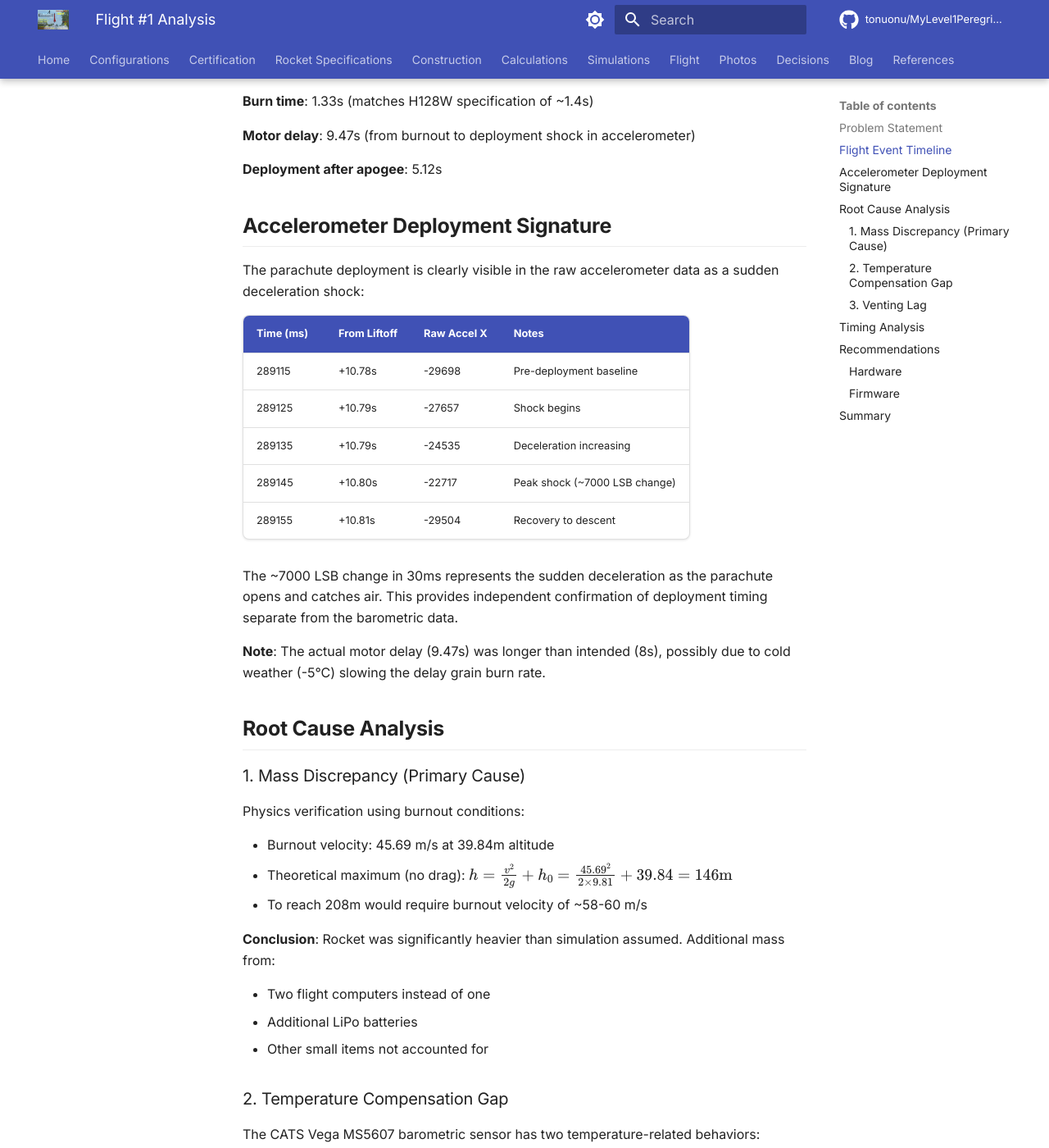
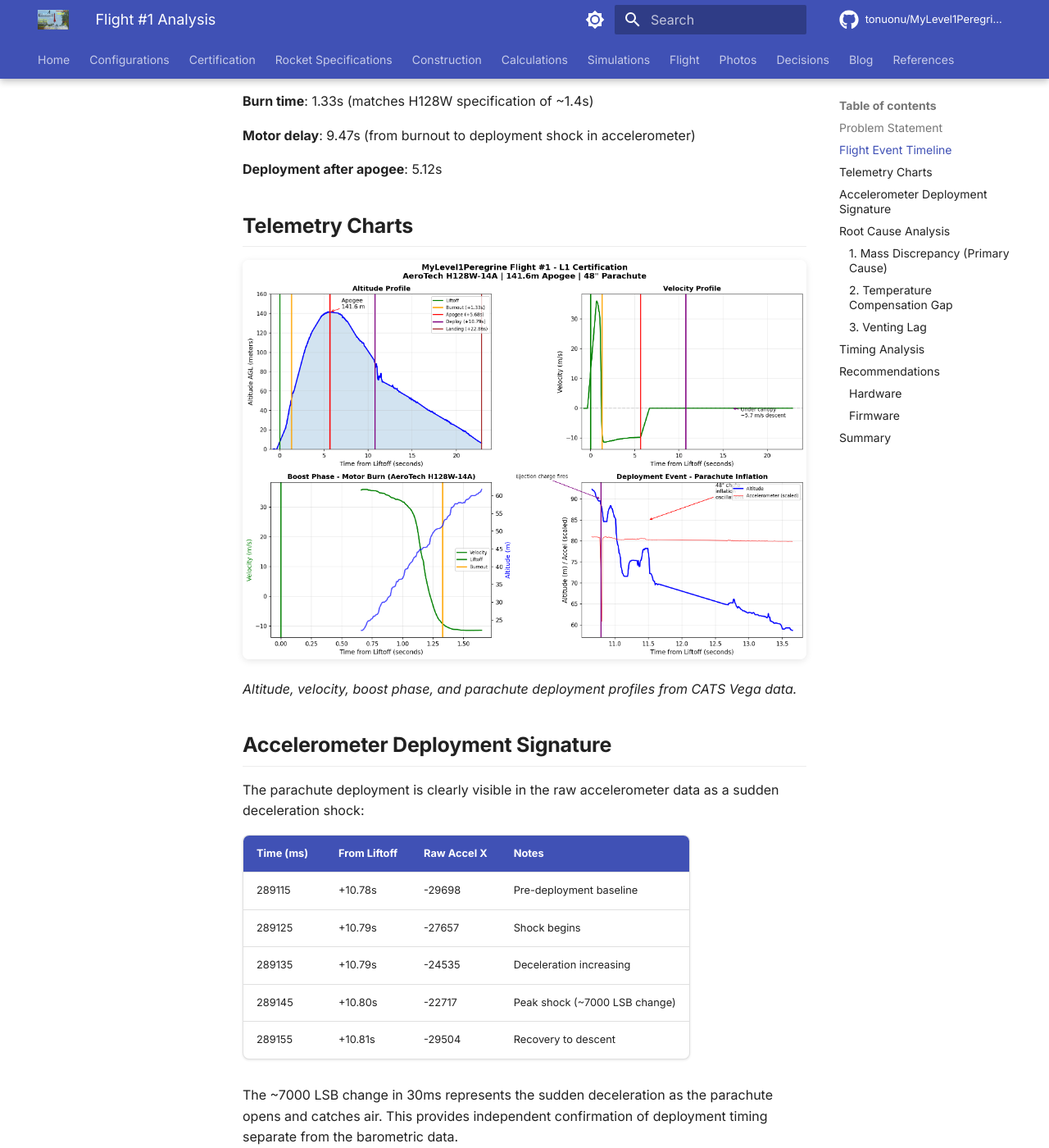
Before and after one commit to tonuonu/MyLevel1Peregrine, an MkDocs documentation site: the page built from docs/flight/flight1-analysis.md, in a window 1280 px wide and 1400 px high, scrolled down 754 px. Shown: the whole window at 82% size. Built offline with MkDocs 1.6.1 and Material for MkDocs 9.7.7, drawn with Linux system fonts in a browser that asks for light colours; comment, search, counter and statistics services are not loaded.

Commit message:
Add telemetry charts to flight analysis page

```diff
--- a/docs/flight/flight1-analysis.md
+++ b/docs/flight/flight1-analysis.md
@@ -24,6 +24,12 @@ Data from CATS Vega log file `fl001.cfl`:
 **Motor delay**: 9.47s (from burnout to deployment shock in accelerometer)
 
 **Deployment after apogee**: 5.12s
+
+## Telemetry Charts
+
+![Flight #1 Telemetry](flight1_charts.png)
+
+*Altitude, velocity, boost phase, and parachute deployment profiles from CATS Vega data.*
 
 ## Accelerometer Deployment Signature
 
```
